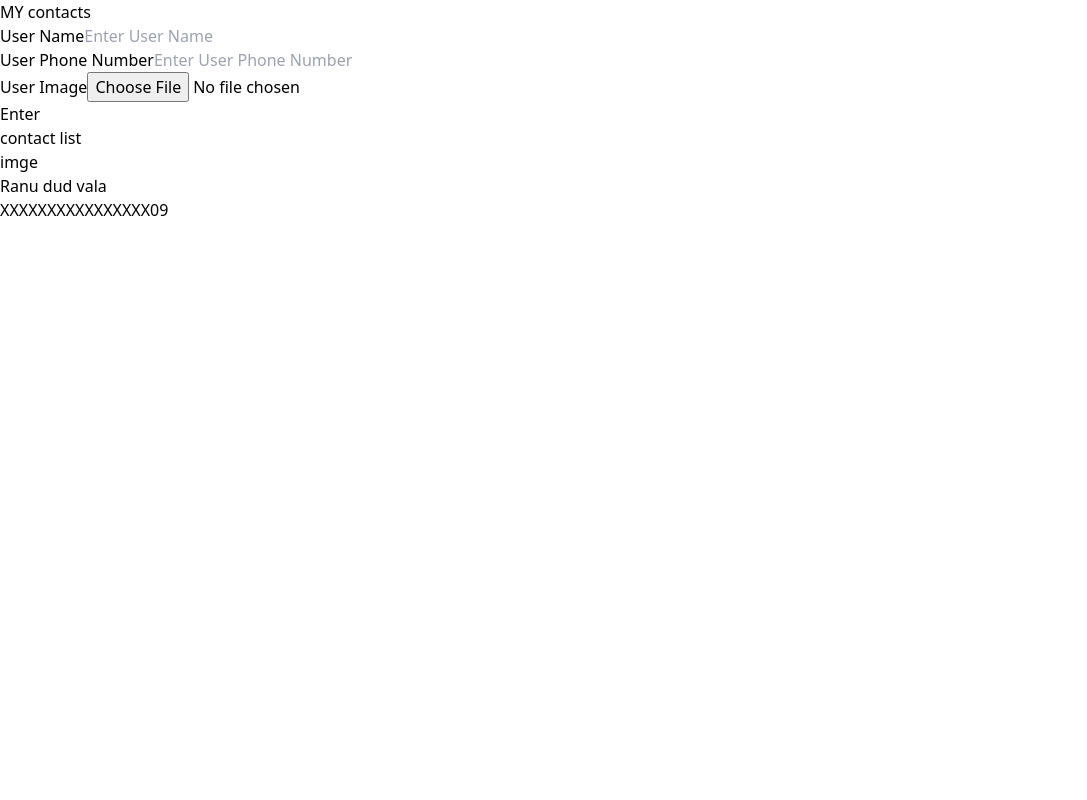
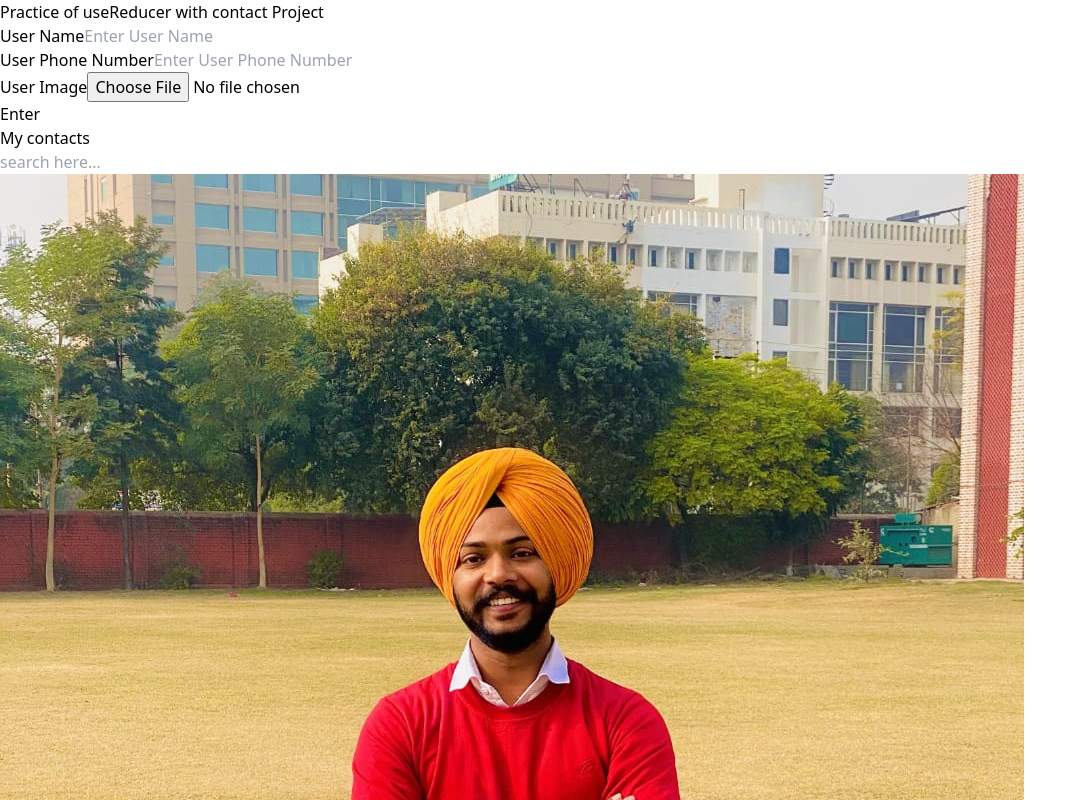
Before and after one commit to GautamGM/useReducer_plus_Project, a React (Vite) app: page / in a window 1280 px wide. Shown: the top 800 px of the page, without its empty margins (0-1087 px from the left). Built offline with nearby package versions, Linux system fonts and the light colour scheme.

Commit message:
file upload

```diff
--- a/src/App.jsx
+++ b/src/App.jsx
@@ -1,40 +1,57 @@
 import { useForm } from "react-hook-form";
 import * as yup from "yup";
 import ContactList from "./Component/Contacts/ContactList/ContactList";
+import { useState } from "react";
+import ImageUploader from "./Reducers/ContactReducer.jsx";
+
 function App() {
+  const userData={
+    id:null,
+    name:"",
+    phone_number:null,
+    img_src:""
+  }
+  const [value,setvalue]=useState(userData)
+const handleChange=(e)=>{
+  console.log(e.target.value,e.target.name)
+  console.log(e.target.files[0])
+}
   return (
     <div>
-      <h1 className="text-center text-[24px] font-[600]">MY contacts</h1>
+      <h1 className="text-center text-[24px] font-[600]">Practice of useReducer with contact Project</h1>
       <div className="flex">
         <form action="" className=" flex ">
           <div className="inner_form_div ml-5 rounded-[15px] flex bg-black flex-col p-[30px]  justify-between text-white   h-[480px] borde ">
             <div className="input_group border  border-[#B91C1C] p-3 rounded-[10px]">
-              <label htmlFor="">User Name</label>
-              <input
+              <label htmlFor="userName">User Name</label>
+              <input onChange={handleChange}
                 className="text-black  w-full h-[35px] rounded p-2 mt-2"
                 type="text"
                 name="user_name"
                 placeholder="Enter User Name"
+                id="userName"
               />
             </div>
             {/* ----------------------------------------- */}
             <div className="input_group border border-[#B91C1C] p-3 rounded-[10px]">
-              <label htmlFor="">User Phone Number</label>
-              <input
+              <label htmlFor="userPhoneNumber">User Phone Number</label>
+              <input onChange={handleChange}
                 className="text-black  w-full h-[35px] rounded p-2 mt-2"
                 type="number"
                 name="user_phone_number"
                 placeholder="Enter User Phone Number"
+                id="userPhoneNumber"
               />
             </div>
             {/* ----------------------------------------- */}
             <div className="input_group border border-[#B91C1C] p-3 rounded-[10px]">
-              <label htmlFor="">User Image</label>
-              <input
+              <label htmlFor="userImage">User Image</label>
+              <input onChange={handleChange}
                 className="text-black  w-full h-[35px] rounded p-2 mt-2"
                 type="file"
                 name="user_image"
                 placeholder="upload user Image"
+                id="userImage"
               />
             </div>
             {/* ----------------------------------------- */}
@@ -43,10 +60,11 @@ function App() {
         </form>
         {/* contact List */}
 
-        <div className="ml-5 w-[600px]  rounded-[15px] bg-black p-4 ">
+        <div className="ml-5 w-[600px]  rounded-[15px] bg-black p-4 overflow-y-scroll h-[480px] ">
           <ContactList />
         </div>
       </div>
+      <ImageUploader/>
     </div>
   );
 }
--- a/src/Component/Cards/ContactCard.jsx
+++ b/src/Component/Cards/ContactCard.jsx
@@ -1,13 +1,14 @@
-const ContactCard=()=>{
+const ContactCard=({data})=>{
+const{name,phone_number,img_src}=data
     return(
        <div>
         <div className="  flex items-center justify-between border bg-red-700 text-white p-2  rounded-[10px] ">
             <div className="imgage bg-black w-[50px] h-[50px] rounded-full text-center flex justify-center items-center ">
-                imge
+                <img src={img_src} alt="" className="w-[100%] h-[100%] object-cover rounded-[100%]" />
             </div>
             <div className="contact-detail">
-                <div className="name">Ranu dud vala</div>
-                <div className="number"> XXXXXXXXXXXXXXXX09</div>
+                <div className="name">{name}</div>
+                <div className="number">{phone_number}</div>
             </div>
         </div>
        </div>
--- a/src/Component/Contacts/ContactList/ContactList.jsx
+++ b/src/Component/Contacts/ContactList/ContactList.jsx
@@ -1,9 +1,35 @@
 import ContactCard from "../../Cards/ContactCard";
+import me from "../../../assets/image/gautam.jpg";
+import SearchBar from "../../SearchBar/SearchBar";
 const ContactList = () => {
+  const data = [
+    { id: 1, name: "ramu dud val", phone_number: "98XXXXXXX89", img_src: me },
+    { id: 2, name: "Samu", phone_number: "98XXXXXXX89", img_src: me },
+    { id: 3, name: "Kaka", phone_number: "98XXXXXXX89", img_src: me },
+    { id: 4, name: "katapa", phone_number: "98XXXXXXX89", img_src: me },
+    { id: 4, name: "katapa", phone_number: "98XXXXXXX89", img_src: me },
+    { id: 4, name: "katapa", phone_number: "98XXXXXXX89", img_src: me },
+    { id: 4, name: "katapa", phone_number: "98XXXXXXX89", img_src: me },
+    { id: 4, name: "katapa", phone_number: "98XXXXXXX89", img_src: me },
+  ];
   return (
     <div className="">
-        contact list
-        <ContactCard/>
+      <div className=" fixed w-[41%] top-[36px] flex bg-black items-center ">
+        <h1 className="text-white text-center p-2 w-[41%] top-[40px] bg-black text-[24px] font-[700] ">
+          My contacts
+        </h1>
+        <SearchBar />
+      </div>
+      <div className="grid grid-cols-1 mt-[50px]   ">
+        {data.map((el) => {
+          const { id } = el;
+          return (
+            <div key={id} className="m-2 ">
+              <ContactCard data={el} />
+            </div>
+          );
+        })}
+      </div>
     </div>
   );
 };
--- /dev/null
+++ b/src/Component/SearchBar/SearchBar.jsx
@@ -0,0 +1,8 @@
+const SearchBar=()=>{
+    return(
+        <div className=" p-2 rounded-[15px] text-end  ">
+            <input type="text" className="w-[290px] h-[40px] rounded-[15px] p-3  " placeholder="search here..." />
+        </div>
+    )
+}
+export default SearchBar
--- /dev/null
+++ b/src/Reducers/ContactReducer.jsx
@@ -0,0 +1,43 @@
+import React, { useState } from 'react';
+
+function ImageGalleryUploader() {
+  // State to store uploaded images in an array
+  const [dtaa, setDtaa] = useState([]);
+
+  // Function to handle file upload
+  const handleFileUpload = (e) => {
+    const file = e.target.files[0];
+    console.log(file)
+    if (file) {
+      // Create a URL for the uploaded file
+      const imageURL = URL.createObjectURL(file);
+
+      // Add the new image URL to the `dtaa` array
+      setDtaa((prevDtaa) => [...prevDtaa, imageURL]);
+    }
+  };
+
+  // Cleanup URLs when component unmounts
+  React.useEffect(() => {
+    return () => {
+      dtaa.forEach((imageURL) => URL.revokeObjectURL(imageURL));
+    };
+  }, [dtaa]);
+
+  return (
+    <div>
+      <h2>Upload Images to Gallery</h2>
+      <input type="file" accept="image/*" onChange={handleFileUpload} />
+
+      <div style={{ display: 'flex', flexWrap: 'wrap', marginTop: '20px' }}>
+        {dtaa.map((imageURL, index) => (
+          <div key={index} style={{ margin: '10px' }}>
+            <img src={imageURL} alt={`Uploaded preview ${index}`} style={{ width: '150px', height: 'auto' }} />
+          </div>
+        ))}
+      </div>
+    </div>
+  );
+}
+
+export default ImageGalleryUploader;
```
Also changed, not shown: src/Reducers/ContactReducer.js (deleted), src/assets/image/gautam.jpg (added).
